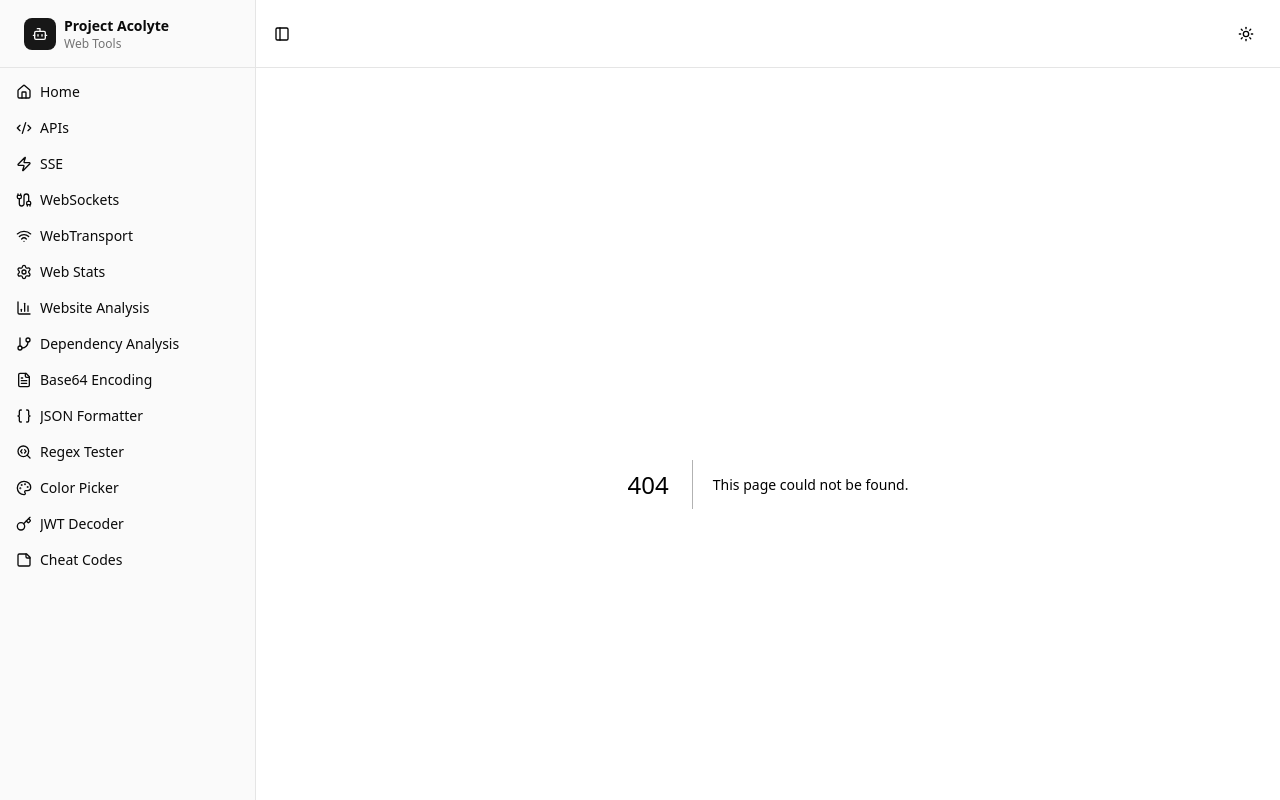
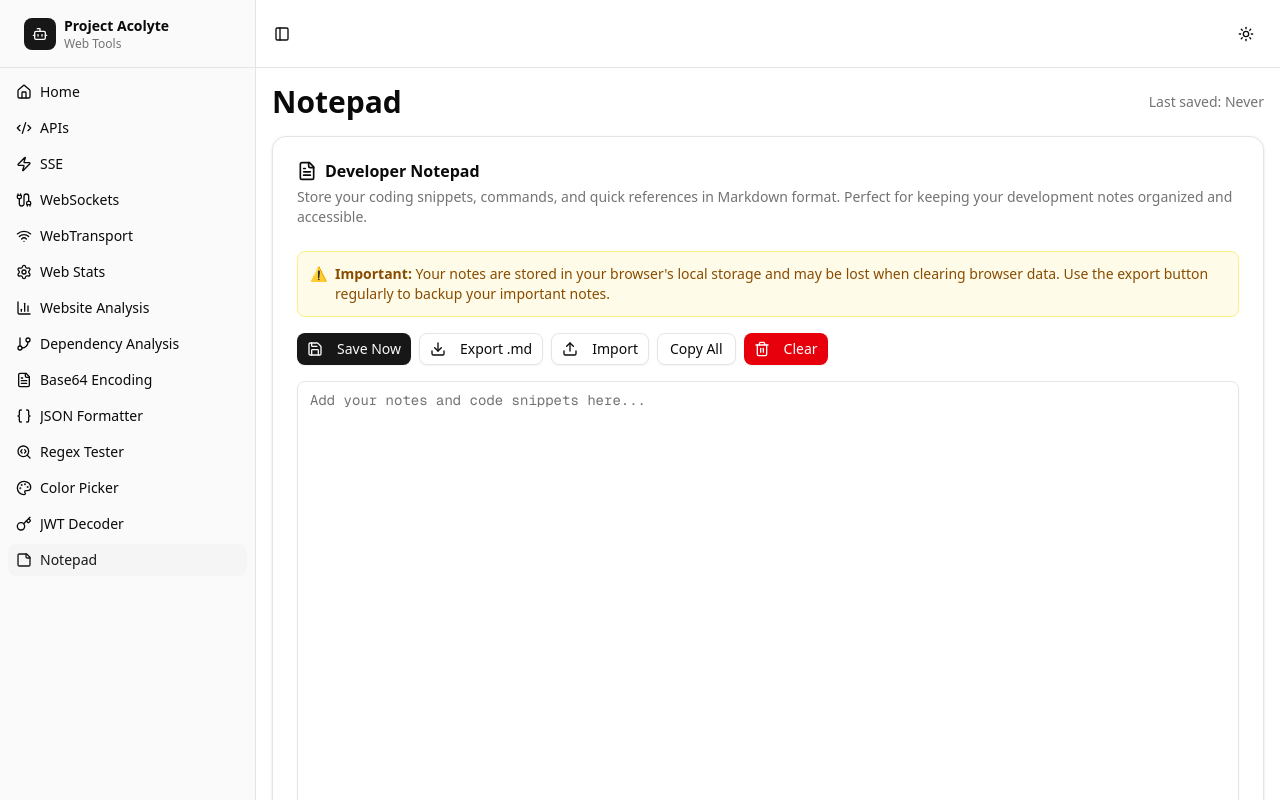
Before and after one commit to jbouder/acolyte, a Next.js app: page /notepad in a window 1280 px wide. Before the commit this address had no page. Shown: the top 800 px of the page. Built offline with nearby package versions, Linux system fonts and the light colour scheme.

Commit message:
Rename cheatcodes section to notepad.

```diff
--- a/app/cheat-codes/page.tsx
+++ b/app/notepad/page.tsx
@@ -13,9 +13,9 @@ import { Download, FileText, Save, Trash2, Upload } from 'lucide-react';
 import { useEffect, useRef, useState } from 'react';
 import { toast } from 'sonner';
 
-const STORAGE_KEY = 'acolyte-cheat-codes-content';
+const STORAGE_KEY = 'acolyte-notepad-content';
 
-export default function CheatCodesPage() {
+export default function NotepadPage() {
   const [content, setContent] = useState('');
   const [lastSaved, setLastSaved] = useState<Date | null>(null);
   const [isAutoSaving, setIsAutoSaving] = useState(false);
@@ -191,7 +191,7 @@ export default function CheatCodesPage() {
   return (
     <div className="flex flex-1 flex-col gap-4">
       <div className="flex items-center justify-between">
-        <h1 className="text-3xl font-bold">Cheat Codes</h1>
+        <h1 className="text-3xl font-bold">Notepad</h1>
         <div className="flex items-center gap-2 text-sm text-muted-foreground">
           {isAutoSaving && <span>Saving...</span>}
           {!isAutoSaving && (
@@ -205,15 +205,28 @@ export default function CheatCodesPage() {
           <CardHeader>
             <CardTitle className="flex items-center gap-2">
               <FileText className="h-5 w-5" />
-              Developer Cheat Codes
+              Developer Notepad
             </CardTitle>
             <CardDescription>
               Store your coding snippets, commands, and quick references in
-              Markdown format. Perfect for keeping your development cheat codes
+              Markdown format. Perfect for keeping your development notes
               organized and accessible.
             </CardDescription>
           </CardHeader>
           <CardContent className="space-y-4">
+            {/* Disclaimer */}
+            <div className="rounded-md border border-yellow-200 bg-yellow-50 p-3 text-sm">
+              <div className="flex items-start gap-2">
+                <div className="text-yellow-600">⚠️</div>
+                <div className="text-yellow-800">
+                  <strong>Important:</strong> Your notes are stored in your
+                  browser&apos;s local storage and may be lost when clearing
+                  browser data. Use the export button regularly to backup your
+                  important notes.
+                </div>
+              </div>
+            </div>
+
             {/* Action Buttons */}
             <div className="flex flex-wrap gap-2">
               <Button onClick={handleManualSave} variant="default" size="sm">
@@ -255,7 +268,7 @@ export default function CheatCodesPage() {
               <Textarea
                 value={content}
                 onChange={(e) => setContent(e.target.value)}
-                placeholder="Add your cheat codes and code snippets here..."
+                placeholder="Add your notes and code snippets here..."
                 className="min-h-[500px] font-mono text-sm resize-y"
               />
             </div>
--- a/components/app-sidebar.tsx
+++ b/components/app-sidebar.tsx
@@ -99,8 +99,8 @@ const items = [
     icon: Key,
   },
   {
-    title: 'Cheat Codes',
-    url: '/cheat-codes',
+    title: 'Notepad',
+    url: '/notepad',
     icon: StickyNote,
   },
 ];
```
